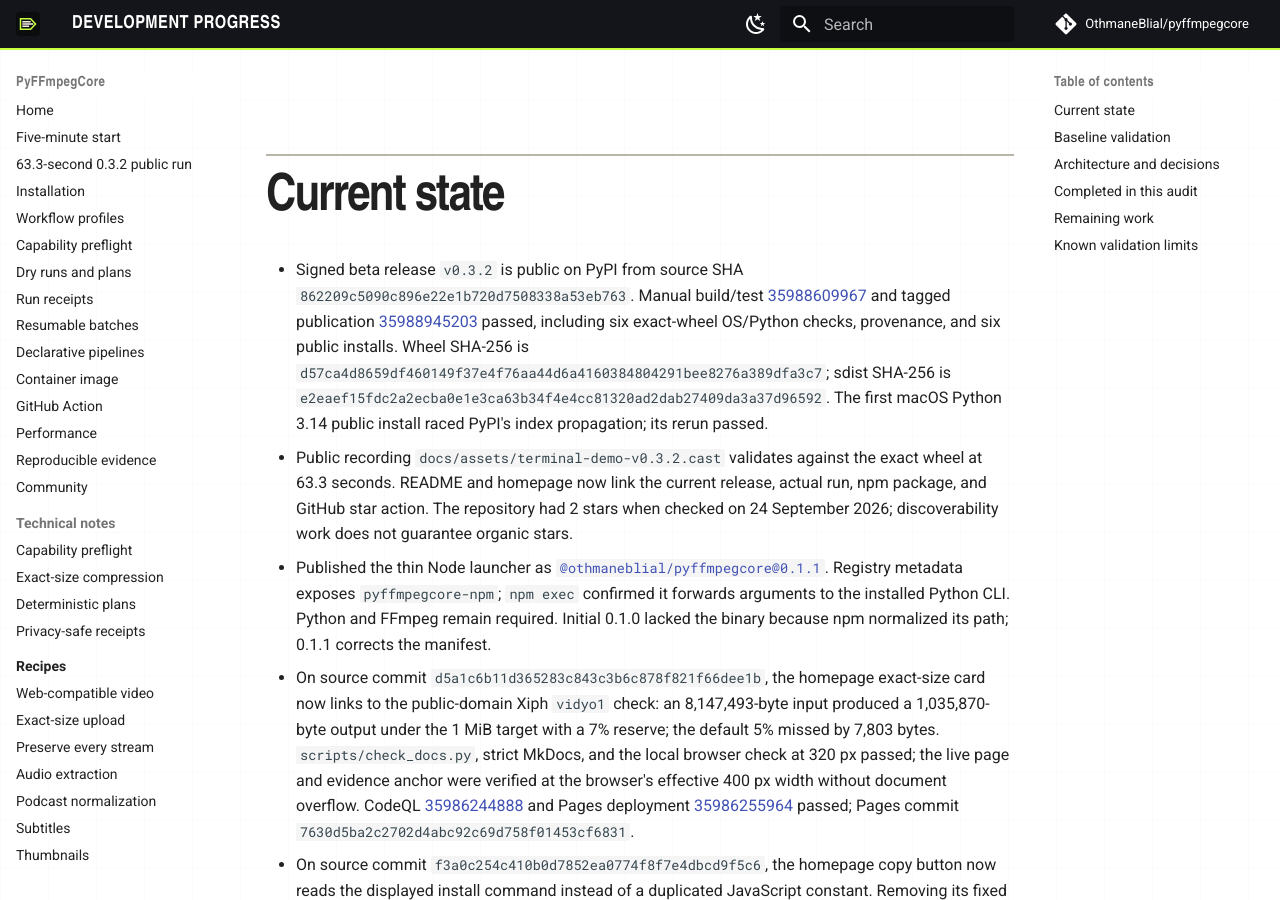
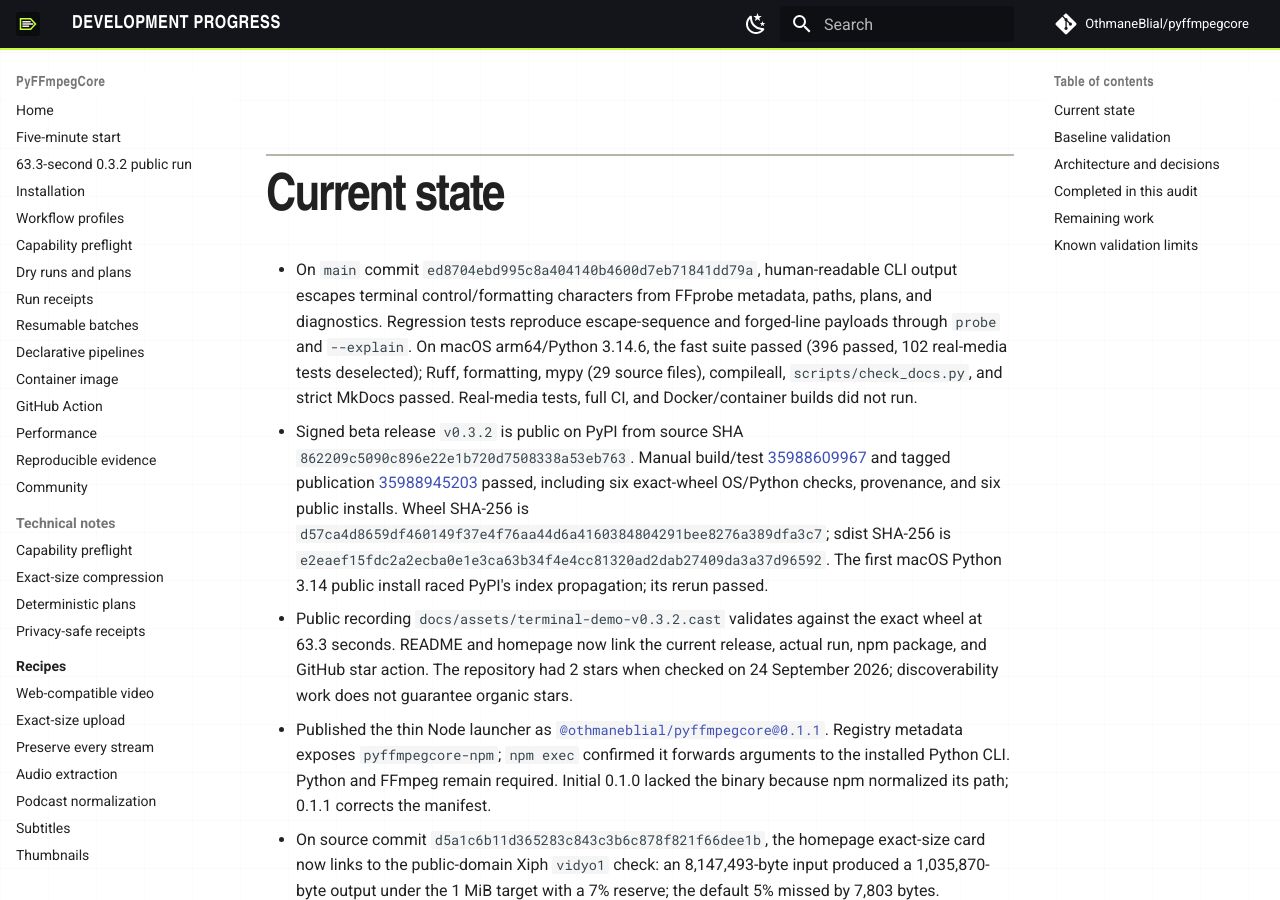
Before and after one commit to OthmaneBlial/pyffmpegcore, an MkDocs documentation site: the page built from docs/PROGRESS.md, in a window 1280 px wide and 900 px high, scrolled down 382 px. Built offline with MkDocs 1.6.1 and Material for MkDocs 9.7.7, drawn with Linux system fonts in a browser that asks for light colours; comment, search, counter and statistics services are not loaded.

Commit message:
docs: record terminal output audit

```diff
--- a/docs/PROGRESS.md
+++ b/docs/PROGRESS.md
@@ -4,6 +4,7 @@
 
 ## Current state
 
+- On `main` commit `ed8704ebd995c8a404140b4600d7eb71841dd79a`, human-readable CLI output escapes terminal control/formatting characters from FFprobe metadata, paths, plans, and diagnostics. Regression tests reproduce escape-sequence and forged-line payloads through `probe` and `--explain`. On macOS arm64/Python 3.14.6, the fast suite passed (396 passed, 102 real-media tests deselected); Ruff, formatting, mypy (29 source files), compileall, `scripts/check_docs.py`, and strict MkDocs passed. Real-media tests, full CI, and Docker/container builds did not run.
 - Signed beta release `v0.3.2` is public on PyPI from source SHA `862209c5090c896e22e1b720d7508338a53eb763`. Manual build/test [35988609967](https://github.com/OthmaneBlial/pyffmpegcore/actions/runs/35988609967) and tagged publication [35988945203](https://github.com/OthmaneBlial/pyffmpegcore/actions/runs/35988945203) passed, including six exact-wheel OS/Python checks, provenance, and six public installs. Wheel SHA-256 is `d57ca4d8659df460149f37e4f76aa44d6a4160384804291bee8276a389dfa3c7`; sdist SHA-256 is `e2eaef15fdc2a2ecba0e1e3ca63b34f4e4cc81320ad2dab27409da3a37d96592`. The first macOS Python 3.14 public install raced PyPI's index propagation; its rerun passed.
 - Public recording `docs/assets/terminal-demo-v0.3.2.cast` validates against the exact wheel at 63.3 seconds. README and homepage now link the current release, actual run, npm package, and GitHub star action. The repository had 2 stars when checked on 24 September 2026; discoverability work does not guarantee organic stars.
 - Published the thin Node launcher as [`@othmaneblial/pyffmpegcore@0.1.1`](https://www.npmjs.com/package/@othmaneblial/pyffmpegcore). Registry metadata exposes `pyffmpegcore-npm`; `npm exec` confirmed it forwards arguments to the installed Python CLI. Python and FFmpeg remain required. Initial 0.1.0 lacked the binary because npm normalized its path; 0.1.1 corrects the manifest.
```
Also changed, not shown: ROADMAP.md (+9 -0 lines).
